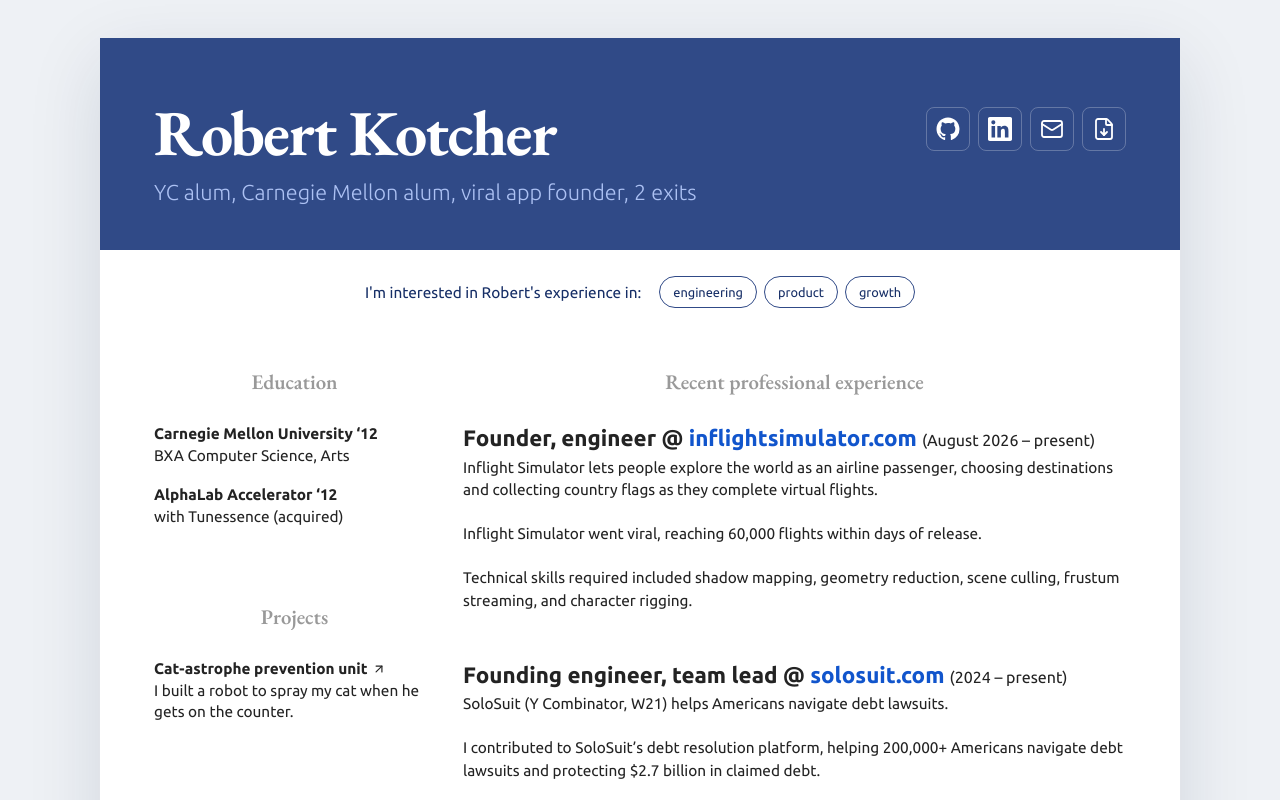
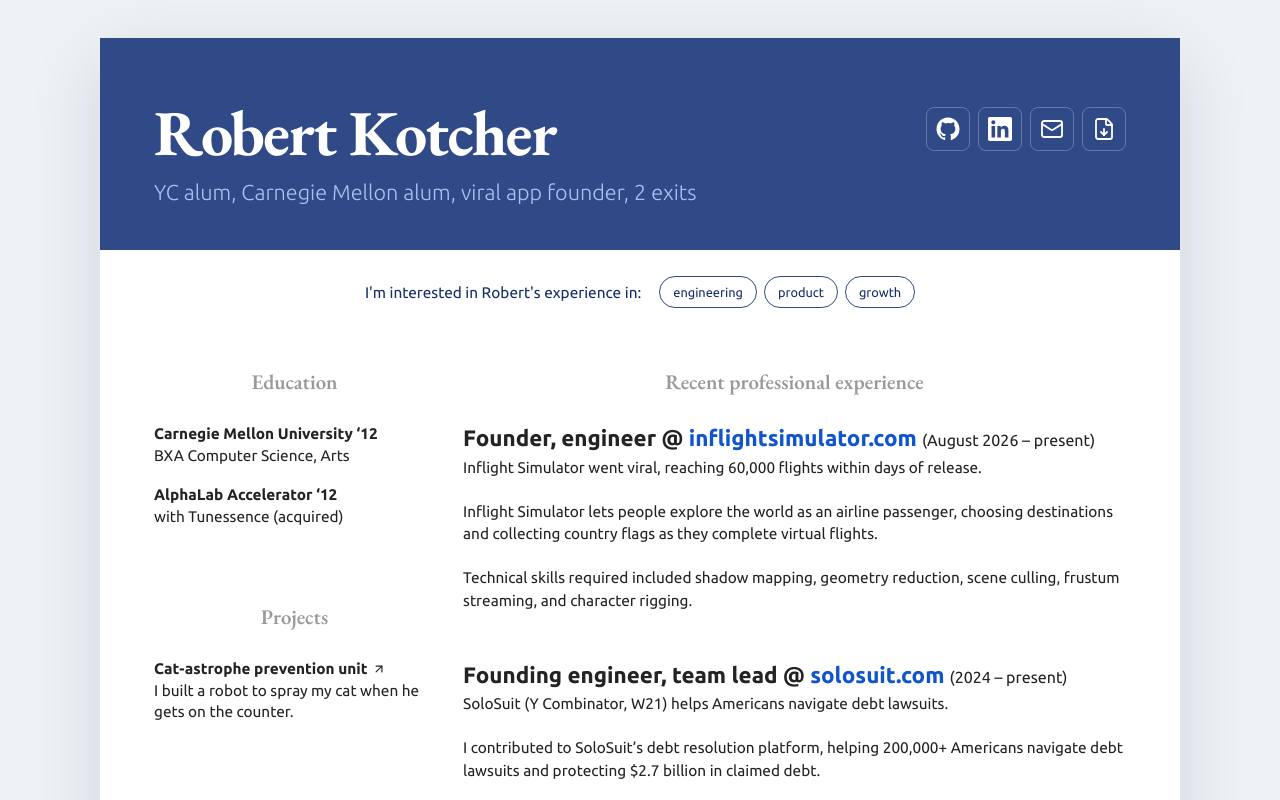
Before and after one commit to robertkotcher/robertkotcher.com, a Next.js app: page / in a window 1280 px wide. Shown: the top 800 px of the page. Built offline with nearby package versions, Linux system fonts and the light colour scheme.

Commit message:
Lead Inflight Simulator experience with viral growth result

```diff
--- a/app/Resume.tsx
+++ b/app/Resume.tsx
@@ -141,14 +141,14 @@
                 <p>(August 2026 – present)</p>
               </div>
 
+              <p data-background="growth">
+                Inflight Simulator went viral, reaching 60,000 flights within days
+                of release.
+              </p>
               <p data-background="product">
                 Inflight Simulator lets people explore the world as an airline
                 passenger, choosing destinations and collecting country flags
                 as they complete virtual flights.
-              </p>
-              <p data-background="growth">
-                Inflight Simulator went viral, reaching 60,000 flights within days
-                of release.
               </p>
               <p className="technical-skills" data-background="engineering">
                 Technical skills required included shadow mapping, geometry
```
Also changed, not shown: 1 other file (tests, documents, lock files or other folders).
